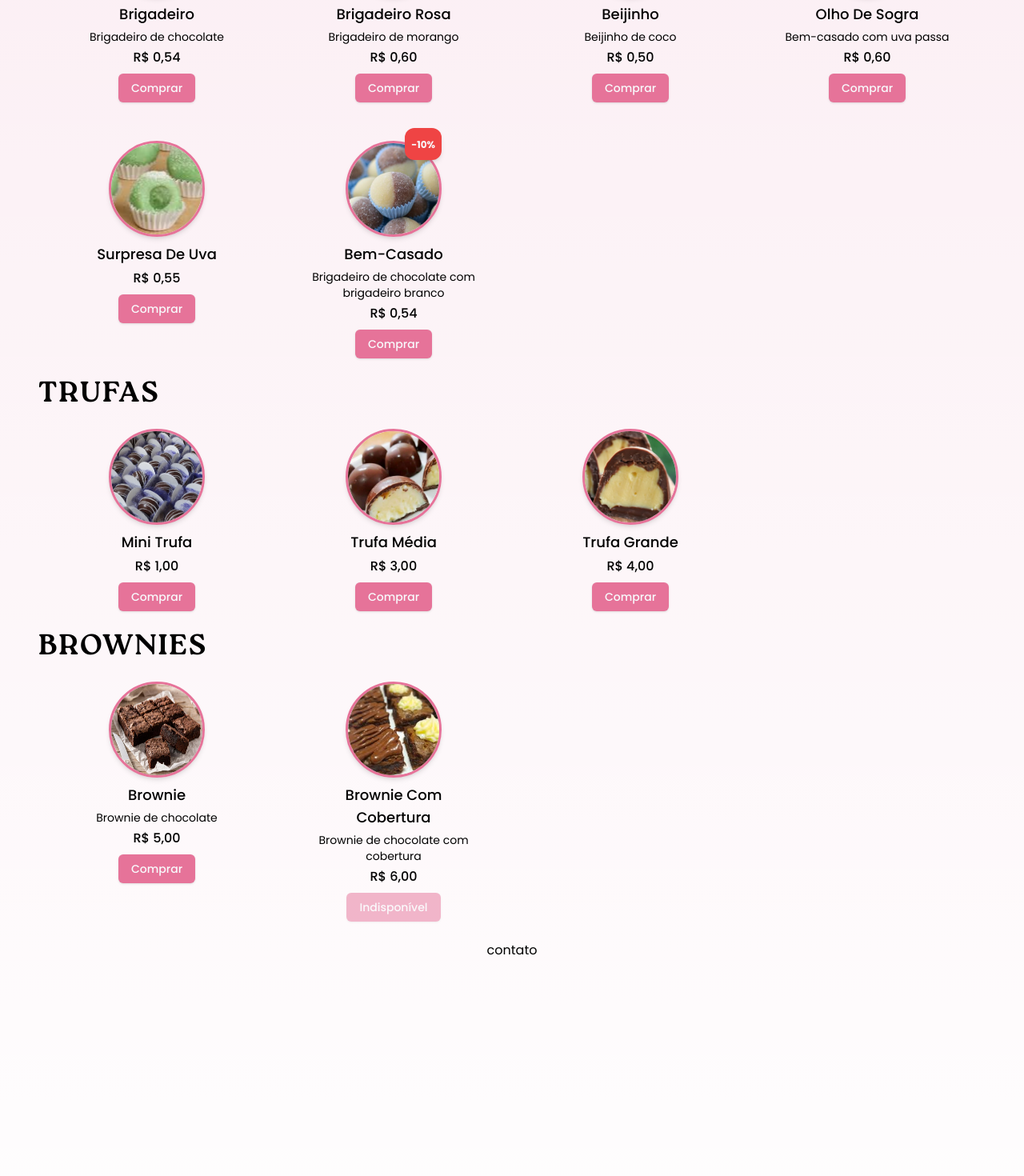
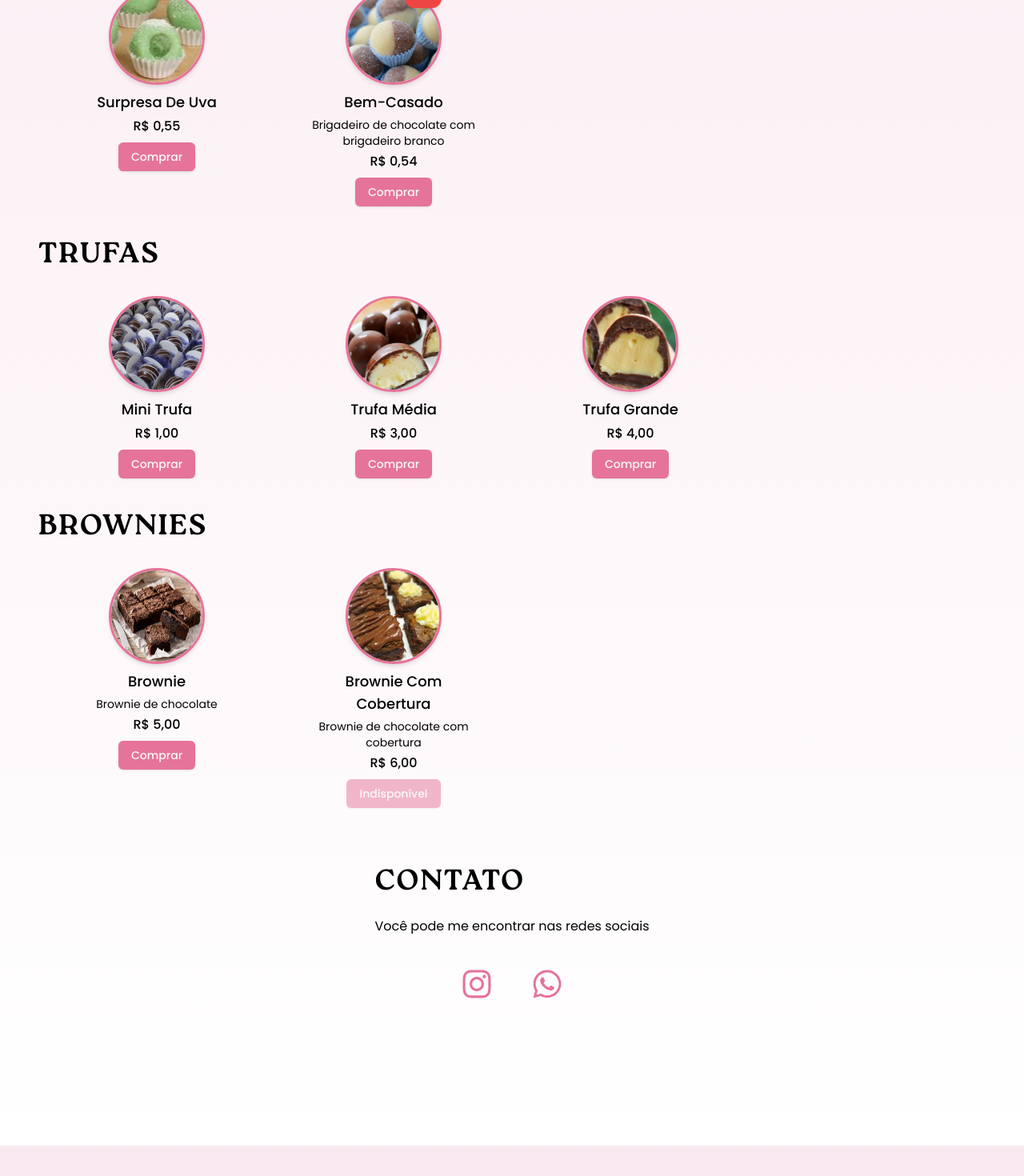
Before and after one commit to Maycomwill/nah-doceria, a Next.js app in the folder web/: page / in a window 1280 px wide. Shown: the part 834-2304 px from the top of the page at 80% size. After the commit the page ends 2266 px from the top, so only its background shows below. Built offline with nearby package versions, Linux system fonts and the light colour scheme.

Commit message:
feat: add contact component

```diff
--- a/web/app/page.tsx
+++ b/web/app/page.tsx
@@ -1,11 +1,14 @@
 import React from "react";
 import MenuItem from "@/components/menu-item";
 import { data } from "@/lib/fakeData";
+import { InstagramLogoIcon } from "@radix-ui/react-icons";
+import { FaWhatsapp, FaInstagram } from "react-icons/fa";
+import Link from "next/link";
 function Home() {
   return (
-    <div className="flex h-full w-full flex-col items-center justify-center">
+    <div className="flex h-full w-full flex-col items-center justify-center space-y-12">
       <section
-        className="flex min-h-[550px] w-full items-start justify-start pt-14"
+        className="flex w-full items-start justify-start pt-14 md:min-h-[250px]"
         id="/"
       >
         <div className="mx-auto flex flex-col items-center justify-center">
@@ -26,11 +29,12 @@ function Home() {
         </div>
       </section>
       <section
-        className="flex min-h-[550px] w-full flex-col items-center justify-start px-12"
+        className="flex w-full flex-col items-center justify-start px-12"
         id="menu"
       >
-        <div className="w-full">
-          <h2 className="font-title text-4xl font-bold uppercase tracking-wider">
+        <div className="flex w-full flex-col items-center justify-center space-y-4">
+          <div className="flex w-full flex-col space-y-2">
+            <h2 className="text-center font-title text-4xl font-bold uppercase tracking-wider md:text-left">
               Doces
             </h2>
             <div className="grid w-full grid-cols-2 place-content-start place-items-center items-baseline gap-4 md:grid-cols-3 md:gap-0 lg:grid-cols-4">
@@ -39,8 +43,8 @@ function Home() {
               })}
             </div>
           </div>
-        <div className="w-full">
-          <h2 className="font-title text-4xl font-bold uppercase tracking-wider">
+          <div className="flex w-full flex-col space-y-2">
+            <h2 className="text-center font-title text-4xl font-bold uppercase tracking-wider md:text-left">
               Trufas
             </h2>
             <div className="grid w-full grid-cols-2 place-content-start place-items-center items-baseline gap-4 md:grid-cols-3 md:gap-0 lg:grid-cols-4">
@@ -49,8 +53,8 @@ function Home() {
               })}
             </div>
           </div>
-        <div className="w-full">
-          <h2 className="font-title text-4xl font-bold uppercase tracking-wider">
+          <div className="flex w-full flex-col space-y-2">
+            <h2 className="text-center font-title text-4xl font-bold uppercase tracking-wider md:text-left">
               Brownies
             </h2>
             <div className="grid w-full grid-cols-2 place-content-start place-items-center items-baseline gap-4 md:grid-cols-3 md:gap-0 lg:grid-cols-4">
@@ -59,9 +63,34 @@ function Home() {
               })}
             </div>
           </div>
+        </div>
       </section>
-      <section className="min-h-[550px]" id="contact">
-        contato
+      <section className="min-h-[350px]" id="contact">
+        <h2 className="text-center font-title text-4xl font-bold uppercase tracking-wider md:text-left">
+          Contato
+        </h2>
+        <div className="flex w-full flex-col items-center justify-center space-y-6 pt-6">
+          <p>Você pode me encontrar nas redes sociais</p>
+
+          <div className="flex flex-row items-center justify-center space-x-4">
+            <Link
+              href={"https://www.instagram.com/nah.doceriaa/"}
+              rel="noopener"
+              target="_blank"
+              className="group flex cursor-pointer items-center justify-center rounded-full bg-transparent p-4 hover:bg-primary-200/50"
+            >
+              <FaInstagram className="size-10 text-primary-400 transition-all duration-200 ease-in-out group-hover:text-primary-500" />
+            </Link>
+            <Link
+              href={"https://api.whatsapp.com/send?phone=5581984120544"}
+              rel="noopener"
+              target="_blank"
+              className="group flex cursor-pointer items-center justify-center rounded-full bg-transparent p-4 hover:bg-primary-200/50"
+            >
+              <FaWhatsapp className="size-10 text-primary-400 transition-all duration-200 ease-in-out group-hover:text-primary-500" />
+            </Link>
+          </div>
+        </div>
       </section>
     </div>
   );
```
Lines whose indentation alone changed are shown as unchanged.
